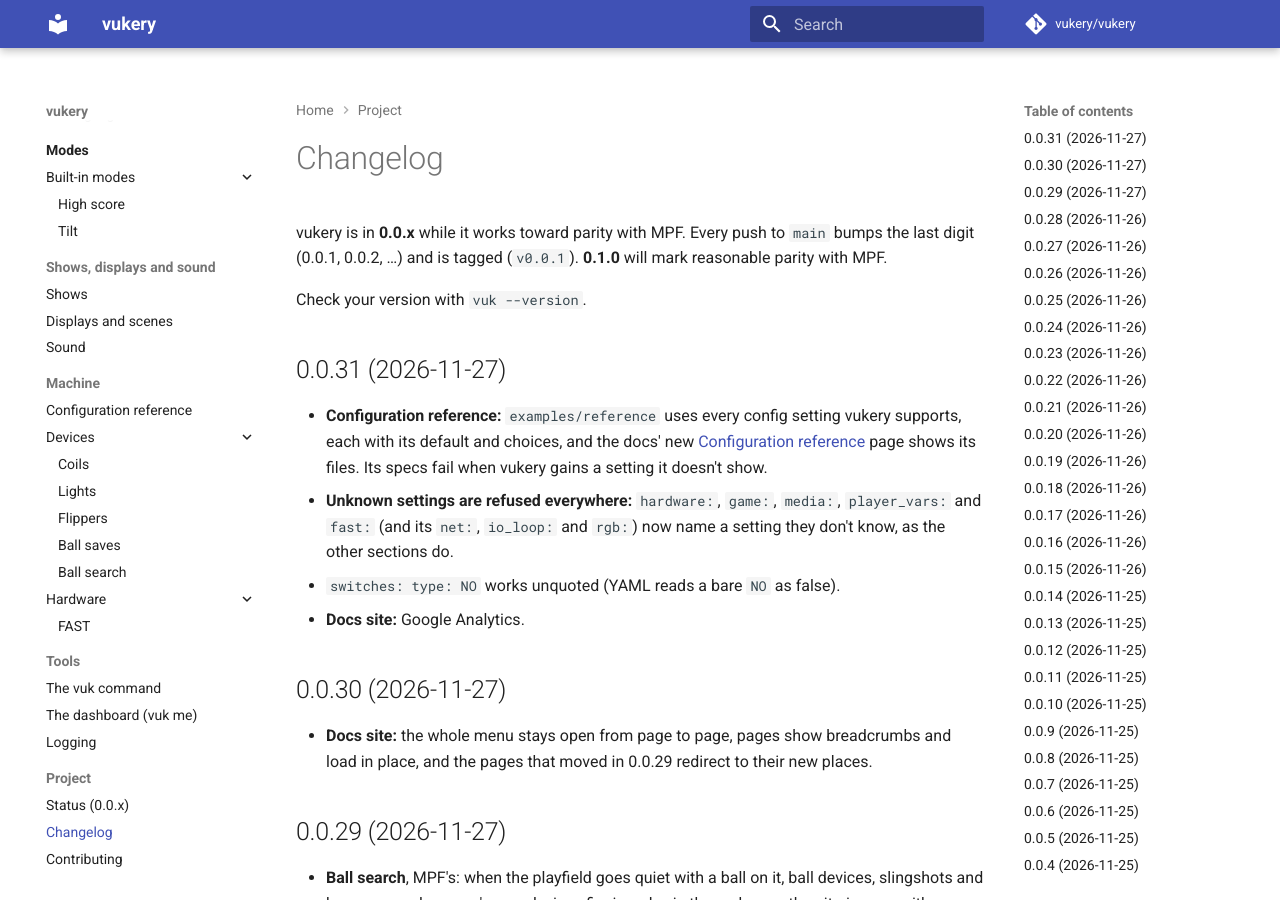
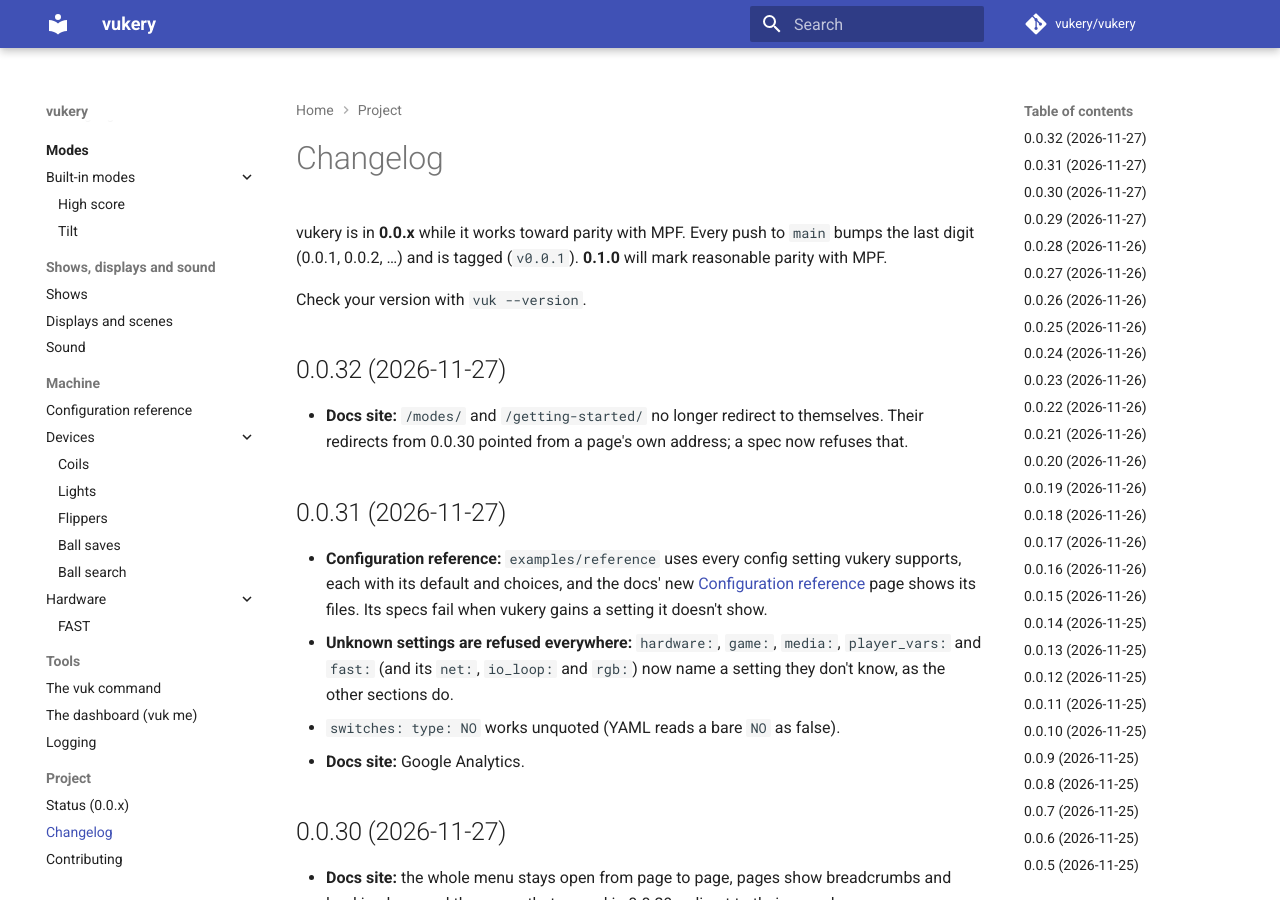
Before and after one commit to vukery/vukery, an MkDocs documentation site: the page built from docs/changelog.md, in a window 1280 px wide and 900 px high. Built offline with MkDocs 1.6.1 and Material for MkDocs 9.7.7, drawn with Linux system fonts in a browser that asks for light colours; comment, search, counter and statistics services are not loaded.

Commit message:
0.0.32: no redirect loops in the docs
Co-Authored-By: Claude Opus 5.5 <noreply@anthropic.com>

```diff
--- a/docs/changelog.md
+++ b/docs/changelog.md
@@ -5,6 +5,12 @@ vukery is in **0.0.x** while it works toward parity with MPF. Every push to
 **0.1.0** will mark reasonable parity with MPF.
 
 Check your version with `vuk --version`.
+
+## 0.0.32 (2026-11-27)
+
+- **Docs site:** `/modes/` and `/getting-started/` no longer redirect to
+  themselves. Their redirects from 0.0.30 pointed from a page's own address;
+  a spec now refuses that.
 
 ## 0.0.31 (2026-11-27)
 
--- a/pyproject.toml
+++ b/pyproject.toml
@@ -1,6 +1,6 @@
 [project]
 name = "vukery"
-version = "0.0.31"
+version = "0.0.32"
 description = "A very opinionated pinball framework based on the Mission Pinball Framework, built to be simple, lean and LLM-friendly."
 readme = "README.md"
 license = "MIT"
```
Also changed, not shown: 1 other file.
